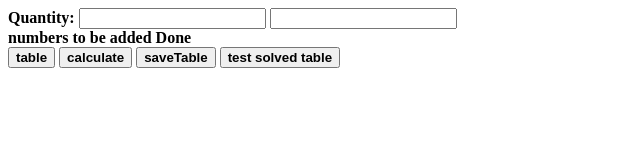
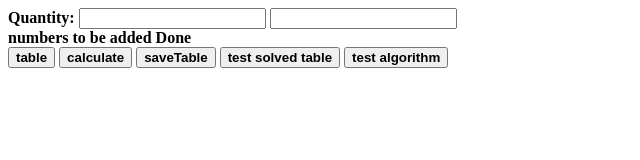
Before and after one commit to ericgumba/webSudoku, a plain HTML site: page index.html in a window 1280 px wide. Shown: the whole page, without its empty margins (0-640 px from the left). Drawn offline with nearby package versions, Linux system fonts and the light colour scheme.

Commit message:
added test buttons

```diff
--- a/index.html
+++ b/index.html
@@ -34,6 +34,8 @@ and open the template in the editor.
         <button type="button" onclick="saveTable()"> saveTable </button>
         <button type="button" onclick="testSolvedTable()"> test solved table </button>
 
+        <button type="button" onclick="testSolution()"> test algorithm </button>
+
     </div>
 
     <div id="solvedTable"></div>
--- a/javascript.js
+++ b/javascript.js
@@ -155,6 +155,17 @@ function testSolvedTable() {
 
 }
 
+function testSolution() {
+    // for (var row = 0; row < 9; row++){
+    //     sudokuArr[row] = [];
+    // }
+
+    sudokuArr = [5, 0, 0, 0, 0, 0, 0, 2, 0], [0, 0, 0, 0, 2, 9, 0, 0, 0], [0, 0, 0, 6, 5, 8, 7, 3, 4], [3, 0, 9, 0, 7, 0, 4, 1, 0], [1, 0, 0, 0, 0, 0, 0, 0, 8], [0, 6, 8, 0, 3, 0, 2, 0, 7], [8, 5, 7, 3, 1, 6, 0, 0, 0], [0, 0, 0, 4, 9, 0, 0, 0, 0], [0, 3, 0, 0, 0, 0, 0, 0, 1];
+
+    calculate();
+
+}
+
 // SAFE
 function saveTable() {
     for (var row = 0; row < 9; row++) {
```
